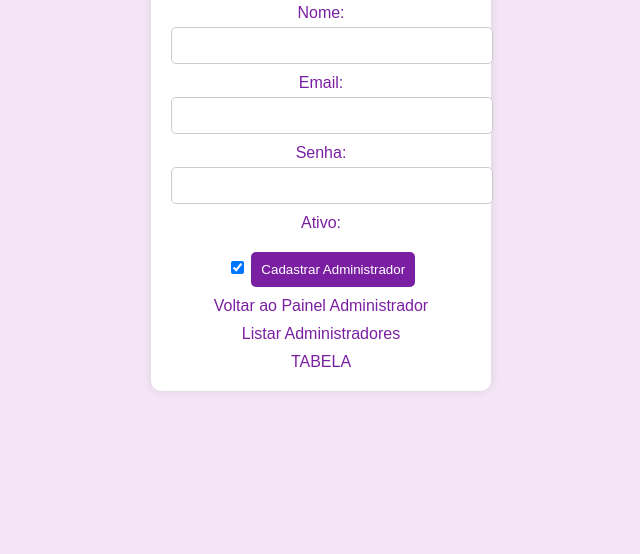
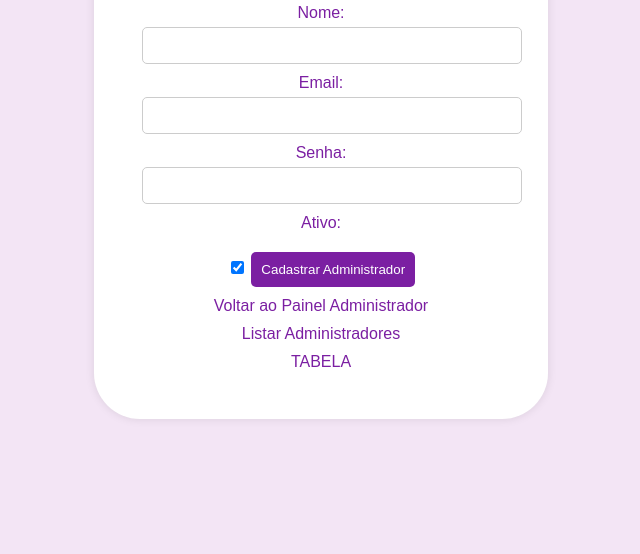
Before and after one commit to Elisfliess/WEB, a plain HTML site: page index.html in a window 1280 px wide. Shown: the part 246-800 px from the top of the page, without its empty margins (319-959 px from the left). Drawn offline with Linux system fonts and the light colour scheme.

Commit message:
Update style.css

```diff
--- a/style.css
+++ b/style.css
@@ -10,12 +10,13 @@ body {
 
 .form-container {
     background-color: #ffffff;
-    padding: 20px;
-    border-radius: 10px;
+    padding: 48px;
+    border-radius: 46px;
     box-shadow: 0 0 10px rgba(0, 0, 0, 0.1);
-    width: 300px;
+    width: 358px;
     text-align: center;
 }
+
 
 h2 {
     color: #7b1fa2;
```
